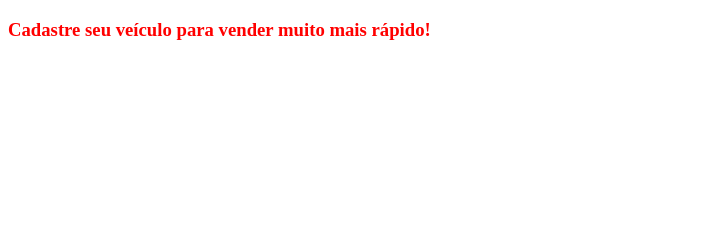
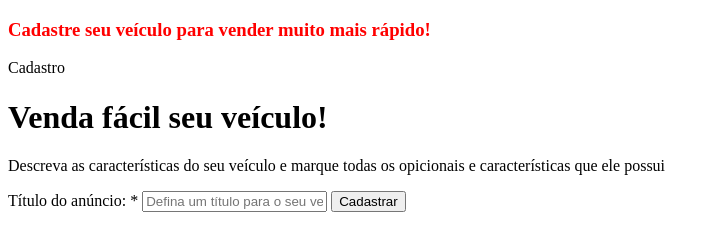
Before and after one commit to henriquemachad0/car-sales-form, a plain HTML site: page index.html in a window 1280 px wide. Shown: the whole page, without its empty margins (0-719 px from the left). Drawn offline with Linux system fonts and the light colour scheme.

Commit message:
feat: add form html

```diff
--- a/index.html
+++ b/index.html
@@ -13,7 +13,24 @@
             <h3>Cadastre seu veículo para vender muito mais rápido!</h3>
         </div>
         <div class="form-container">
-
+            <div class="form-header">
+                <p>Cadastro</p>
+            </div>
+            <div class="form-body">
+                <h1>Venda fácil seu veículo!</h1>
+                <p>Descreva as características do seu veículo e marque todas os opicionais e características que ele
+                    possui</p>
+                <form>
+                    <div class="box-input">
+                        <label for="title">Título do anúncio:
+                            <span class="required-field">*</span>
+                        </label>
+                        <input type="text" name="title" id="title" class="block"
+                            placeholder="Defina um título para o seu veículo" minlength="1" maxlength="30" required>
+                        <input type="submit" class="btn-submit" value="Cadastrar">
+                    </div>
+                </form>
+            </div>
         </div>
     </div>
 </body>
```
